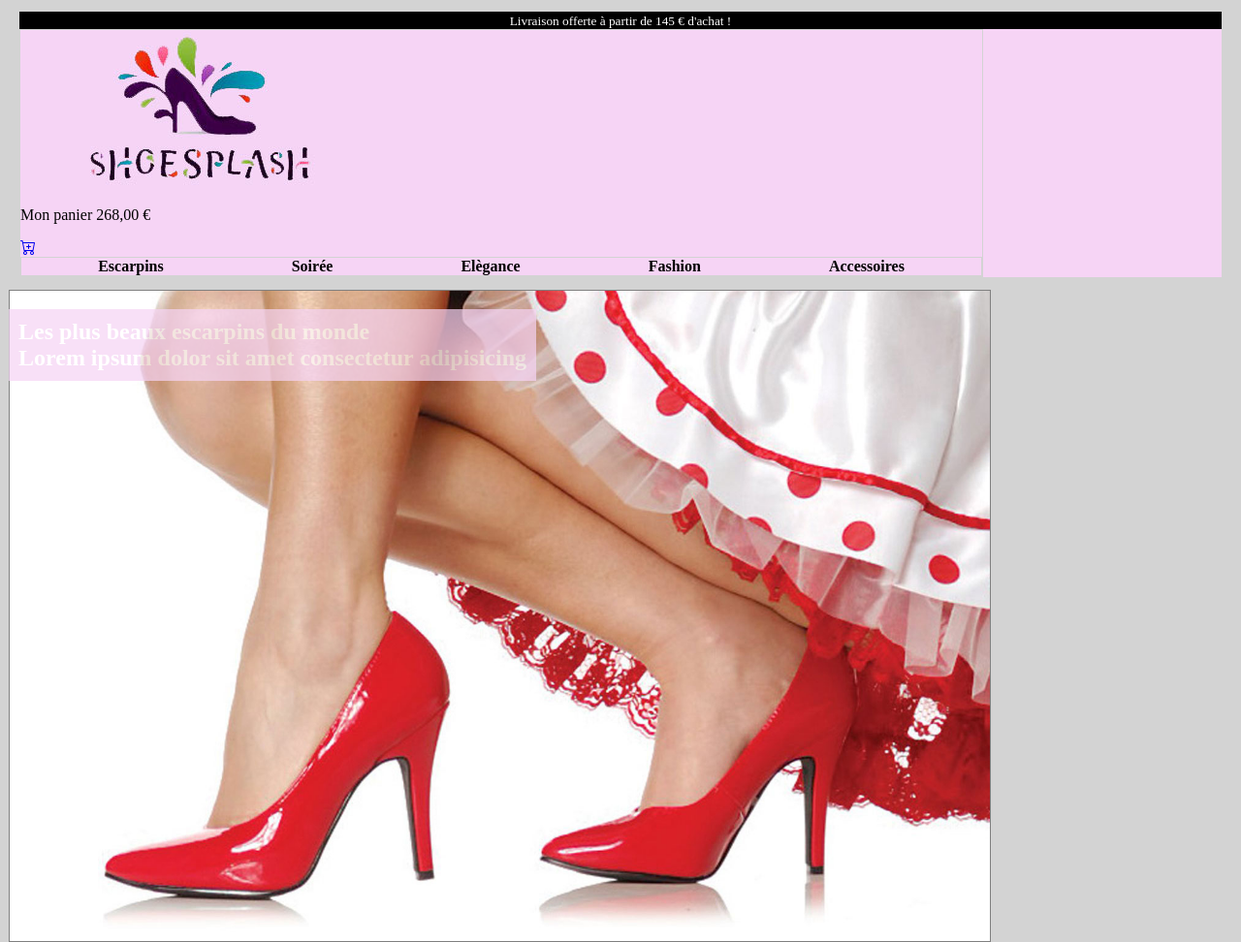
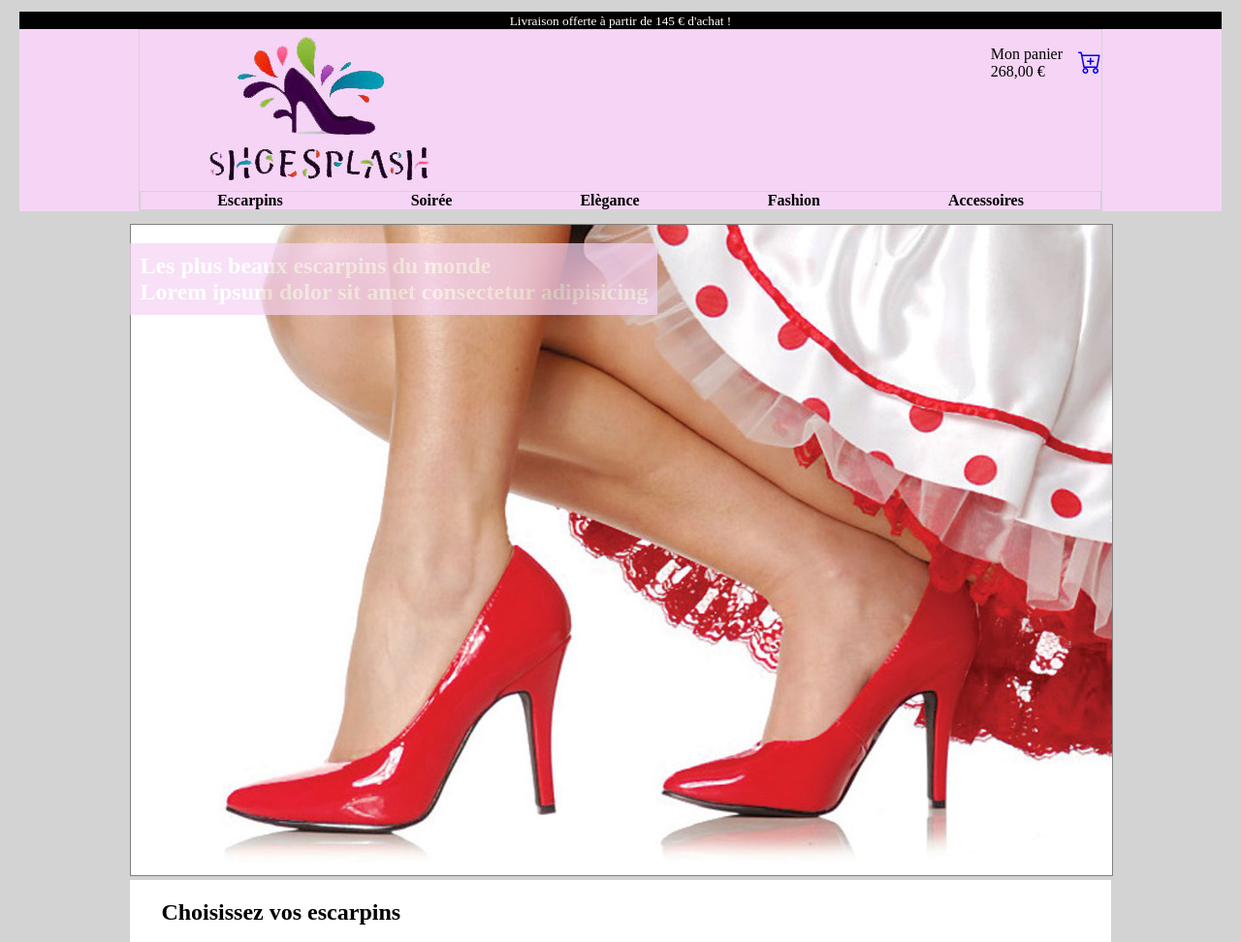
Before and after one commit to bnassim777/shoes, a plain HTML site: page index.html in a window 1280 px wide. Shown: the top 972 px of the page at 97% size. Drawn offline with nearby package versions, Linux system fonts and the light colour scheme.

Commit message:
version final

```diff
--- a/css/style.scss
+++ b/css/style.scss
@@ -43,19 +43,45 @@ header {
     width: 80%;
     border: lightgrey 1px solid;
     margin: 0 auto;
-    position: relative; // Assurez-vous que le conteneur est positionné de manière relative
-    display: inline-block;
+    position: relative;
+
+    #cart {
+        position: absolute;
+        top: 0;
+        right: 0;
+        display: flex;
+        align-items: center;
+        justify-content: space-between;
+
+        p {
+            span {
+
+                display: block;
+            }
+        }
+
+        .icon {
+            color: #f6d4f5;
+            font-size: 24px;
+            padding-left: 1rem;
+            font-color:#e4afe2;
+        }
+
+        .clear {
+            clear: both;
+        }
+    }
 }
 
 #slider {
     .text-overlay {
-        position: absolute; // Position absolue par rapport au conteneur
-        top: 0; // En haut du conteneur
-        left: 0; // À gauche du conteneur
+        position: absolute;
+        top: 0;
+        left: 0;
         background-color: #f6d4f5;
-        opacity:70%;
-        color: white; // Couleur du texte
-        padding: 10px; // Espacement autour du texte
+        opacity: 70%;
+        color: white;
+        padding: 10px;
     }
 
     img {
@@ -176,7 +202,6 @@ footer {
     article {
         display: flex;
         flex-direction: column;
-        border: red 5px solid;
         text-align: center;
     }
 
--- a/index.html
+++ b/index.html
@@ -19,9 +19,12 @@
 			<a href="index.html"><img src="img/logo.jpg" alt="logo de Shoesplash"></a>
 			<div id="cart" class="right clear">
 				<p class="left">Mon panier <span>268,00 €</span></p>
-				<a href="#">
-					<i class="bi bi-cart-plus" class="ccart"></i>
-				</a>
+				<div class="icon" class="clear">
+					<a href="#">
+						<i class="bi bi-cart-plus"></i>
+					</a>
+
+				</div>
 			</div>
 			<nav>
 				<a href="#">Escarpins</a>
```
Also changed, not shown: css/style.css, 1 other file.
